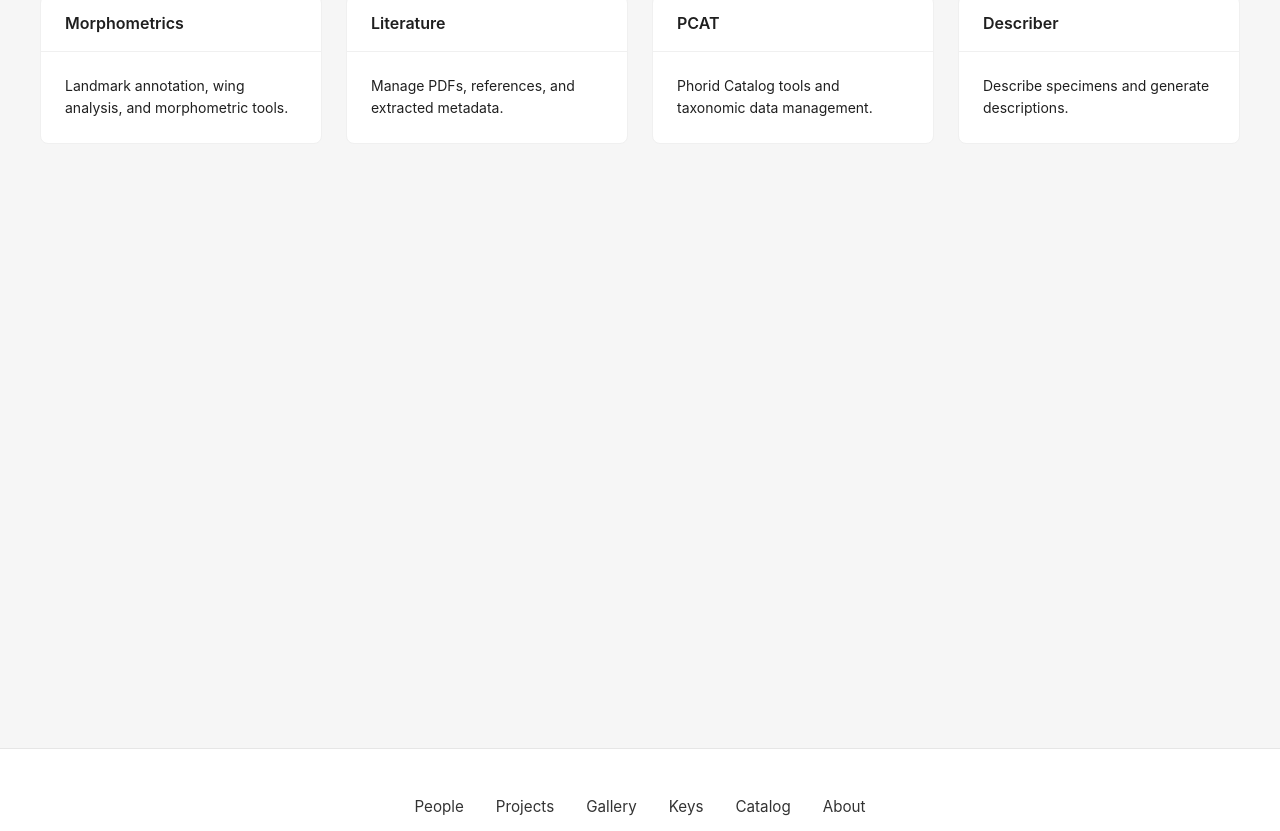
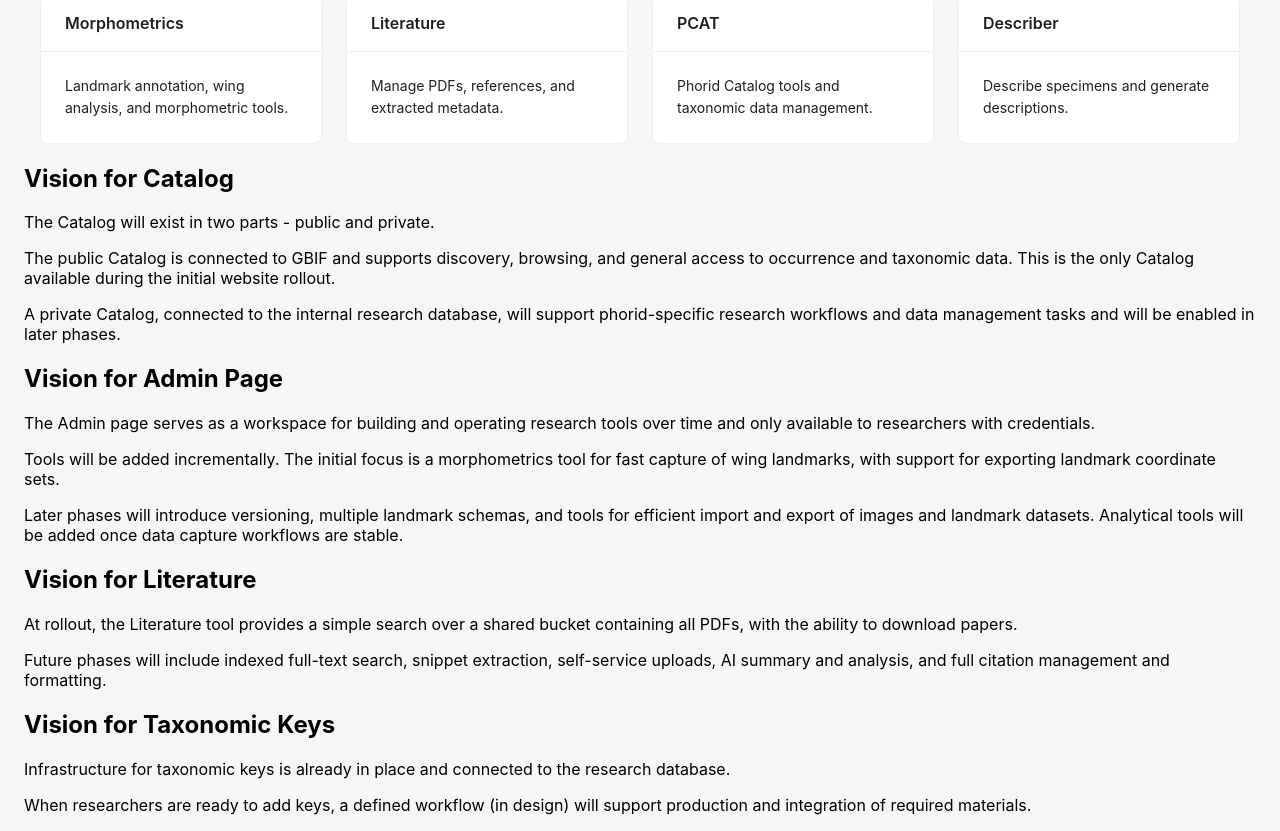
Before and after one commit to phoridae/phorid-net-3, a React (Create React App) app in the folder frontend/: page /admin in a window 1280 px wide. Shown: the part 249-1080 px from the top of the page. Built offline with nearby package versions, Linux system fonts and the light colour scheme; no server answers; sample sign-in values are in the browser's storage.

Commit message:
updates to admin page

```diff
--- a/frontend/src/pages/AdminDashboard.js
+++ b/frontend/src/pages/AdminDashboard.js
@@ -54,6 +54,59 @@ const AdminDashboard = () => {
           </Col>
         </Row>
       </div>
+      <div>
+        <h2>Vision for Catalog</h2>
+        <p>
+          The Catalog will exist in two parts - public and private.
+        </p>
+        <p>
+          The public Catalog is connected to GBIF and supports discovery, browsing,
+          and general access to occurrence and taxonomic data. This is the only
+          Catalog available during the initial website rollout.
+        </p>
+        <p>
+          A private Catalog, connected to the internal research database, will support
+          phorid-specific research workflows and data management tasks and will be
+          enabled in later phases.
+        </p>
+
+        <h2>Vision for Admin Page</h2>
+        <p>
+          The Admin page serves as a workspace for building and operating research
+          tools over time and only available to researchers with credentials.
+        </p>
+        <p>
+          Tools will be added incrementally. The initial focus is a morphometrics
+          tool for fast capture of wing landmarks, with support for exporting
+          landmark coordinate sets.
+        </p>
+        <p>
+          Later phases will introduce versioning, multiple landmark schemas, and
+          tools for efficient import and export of images and landmark datasets.
+          Analytical tools will be added once data capture workflows are stable.
+        </p>
+
+        <h2>Vision for Literature</h2>
+        <p>
+          At rollout, the Literature tool provides a simple search over a shared
+          bucket containing all PDFs, with the ability to download papers.
+        </p>
+        <p>
+          Future phases will include indexed full-text search, snippet extraction,
+          self-service uploads, AI summary and analysis, and full citation management and formatting.
+        </p>
+
+        <h2>Vision for Taxonomic Keys</h2>
+        <p>
+          Infrastructure for taxonomic keys is already in place and connected to the
+          research database.
+        </p>
+        <p>
+          When researchers are ready to add keys, a defined workflow (in design) will support
+          production and integration of required materials.
+        </p>
+      </div>
+
     </div>
   );
 };
--- a/frontend/src/pages/Literature.js
+++ b/frontend/src/pages/Literature.js
@@ -39,9 +39,9 @@ export default function Literature() {
       title: "Action",
       key: "action",
       render: (_, record) => (
-        <Button onClick={() => openPdf(record.id)}>
-          Open PDF
-        </Button>
+        <a onClick={() => openPdf(record.id)}>
+          Download PDF
+        </a>
       ),
     },
   ];
```
